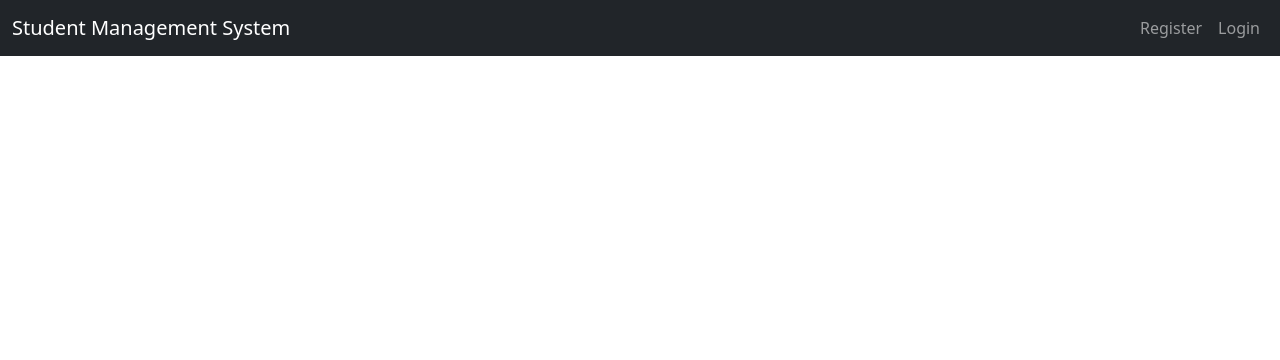
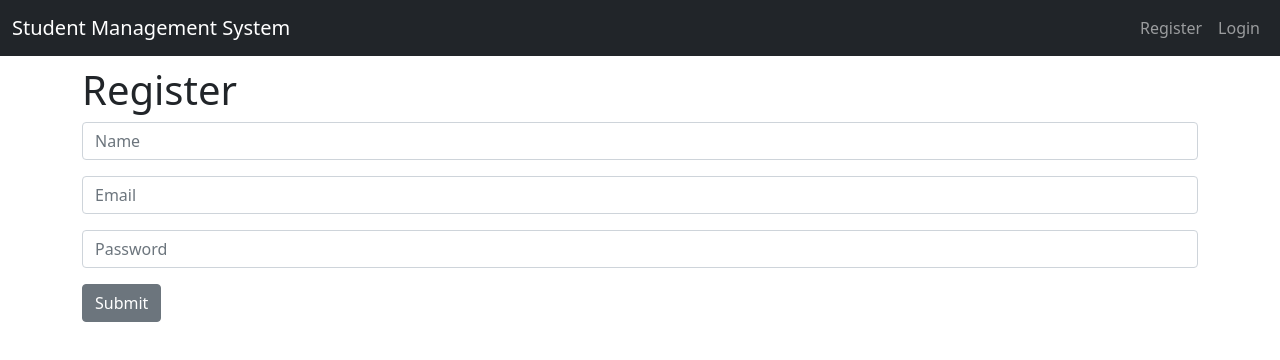
Before and after one commit to gpseal/nba-front-end, a React (Create React App) app in the folder sealgp1-react/: page /register in a window 1280 px wide. Shown: the top 360 px of the page. Built offline with nearby package versions, Linux system fonts and the light colour scheme.

Commit message:
feat: add registration form

```diff
--- a/sealgp1-react/src/components/Navigation.js
+++ b/sealgp1-react/src/components/Navigation.js
@@ -12,6 +12,7 @@ import {
   NavLink,
 } from "reactstrap";
 import LoginForm from "./forms/LoginForm";
+import RegistrationForm from "./forms/RegistrationForm";
 import InstitutionsTable from "./tables/InstitutionsTable";
 import DataTable from "./tables/DataTable";
 import EditTeam from "./APIposts/EditTeam";
@@ -116,6 +117,7 @@ const Navigation = () => {
       <Container>
         <Routes>
           <Route path="/login" element={<LoginForm login={login} />} />
+          <Route path="/register" element={<RegistrationForm />} />
           {authResources}
           <Route path="/edit/:id" element={<UpdateData />} />
         </Routes>
--- /dev/null
+++ b/sealgp1-react/src/components/forms/RegistrationForm.js
@@ -0,0 +1,114 @@
+import axios from "axios";
+import { useState } from "react";
+import { Alert, Button, Form, FormGroup, Input } from "reactstrap";
+import { Navigate } from "react-router-dom";
+
+const RegistrationForm = (props) => {
+    const BASE_URL = "https://id607001-sealgp1.herokuapp.com";
+
+  const [email, setEmail] = useState("");
+  const [password, setPassword] = useState("");
+  const [name, setName] = useState("");
+  const [isRegistered, setIsRegistered] = useState(false);
+  const [authError, setAuthError] = useState(false); // Used for authentication errors
+  const [unknownError, setUnknownError] = useState(false); // Used for network errors
+
+  const registerUser = async () => {
+    setAuthError(false);
+    setUnknownError(false);
+
+    try {
+      const res = await axios.post(`${BASE_URL}/api/v1/register`, {
+        name: name,
+        email: email,
+        password: password,
+      });
+
+      if (res.status === 201) {
+        alert("Registration Successful.");
+        setIsRegistered(true);
+      }
+    } catch (error) {
+      console.log(error);
+
+      if (error.response.status === 500) {
+        setAuthError(true);
+        alert(error.response.data.msg);
+      }
+      if (error.response.status === 401) {
+        setAuthError(true);
+      } else {
+        setUnknownError(true);
+      }
+    }
+  };
+
+  const handleSubmit = (e) => {
+    e.preventDefault();
+    registerUser();
+  };
+
+  if (isRegistered === true) {
+    return <Navigate to="/login" />;
+  }
+
+  return (
+    <>
+      <h1 style={{ marginTop: "10px" }}>Register</h1>
+      {/*
+        When the form is submitted, it will call the handleSubmit
+        function above. You do not need to worry about specifying
+        a method and action as you would typically do when dealing
+        with forms
+      */}
+      <Form onSubmit={handleSubmit}>
+      <FormGroup>
+          <Input
+            type="name"
+            name="name"
+            placeholder="Name"
+            value={name}
+            onChange={(e) => setName(e.target.value)}
+            required
+          />
+        </FormGroup>
+        <FormGroup>
+          <Input
+            type="email"
+            name="email"
+            placeholder="Email"
+            value={email}
+            onChange={(e) => setEmail(e.target.value)}
+            required
+          />
+        </FormGroup>
+        <FormGroup>
+          <Input
+            type="password"
+            name="password"
+            placeholder="Password"
+            value={password}
+            onChange={(e) => setPassword(e.target.value)}
+            required
+          />
+        </FormGroup>
+        {/*
+          Display an alert message if there is either an authentication or network error
+        */}
+        {authError ? (
+          <Alert color="danger">
+            Cannot recognize your credentials. Please try again.
+          </Alert>
+        ) : null}
+        {unknownError ? (
+          <Alert color="danger">
+            There was a problem submitting your credentials.
+          </Alert>
+        ) : null}
+        <Button>Submit</Button>
+      </Form>
+    </>
+  );
+};
+
+export default RegistrationForm;
```
